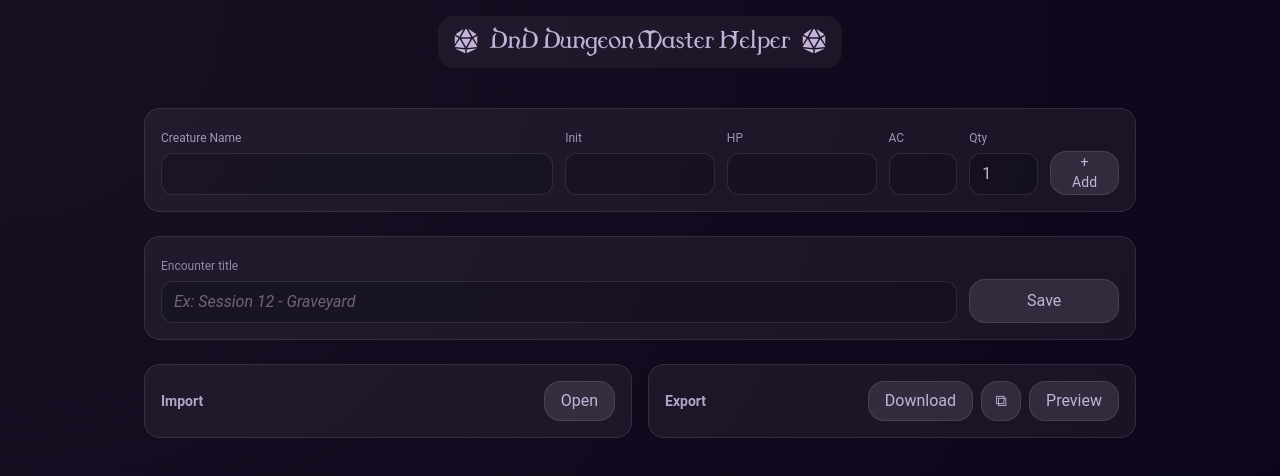
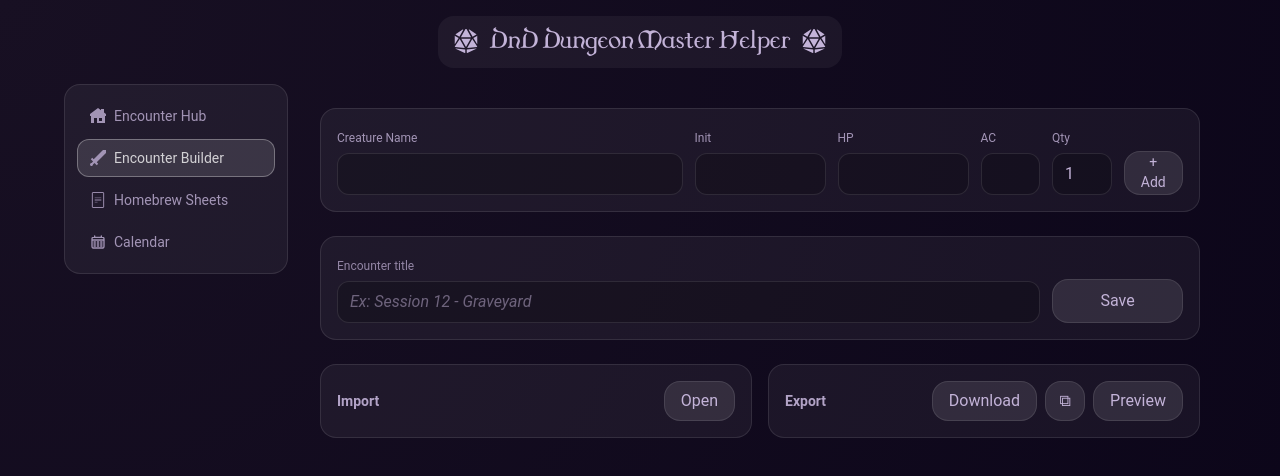
Before and after one commit to Joao-Vtr-Oliveira/dnd-dm-helper, an Angular app: page /home/encounter-builder in a window 1280 px wide. Shown: the top 476 px of the page. Built offline with nearby package versions, Linux system fonts and the light colour scheme.

Commit message:
feat: add the sidenav

```diff
--- a/src/app/pages/home/home.html
+++ b/src/app/pages/home/home.html
@@ -3,7 +3,10 @@
 		<div class="inline-flex items-center gap-3 rounded-2xl bg-white/5 px-4 py-2">
 			<img src="/svgs/dice.svg" alt="dice" class="w-6 h-6 shrink-0 -translate-y-px" />
 
-			<h1 class="font-[dndFont] text-2xl sm:text-4xl leading-none text-center cursor-pointer hover:underline" (click)="onClickTitle()">
+			<h1
+				class="font-[dndFont] text-2xl sm:text-4xl leading-none text-center cursor-pointer hover:underline"
+				(click)="onClickTitle()"
+			>
 				DnD Dungeon Master Helper
 			</h1>
 
@@ -12,6 +15,42 @@
 	</header>
 
 	<main class="flex justify-center px-4 pb-6">
-		<router-outlet />
+		<div class="w-full max-w-6xl flex flex-col md:flex-row gap-4">
+			<div class="md:hidden w-full">
+				<nav class="flex gap-2 overflow-x-auto pb-1">
+					@for (link of navLinks; track link.path) {
+					<a
+						[routerLink]="link.path"
+						routerLinkActive="bg-white/15 border-white/40 text-white"
+						[routerLinkActiveOptions]="{ exact: link.exact ?? false }"
+						class="flex items-center gap-2 px-3 py-2 rounded-xl text-xs border border-white/10 bg-white/5 shrink-0 opacity-80 hover:opacity-100 transition"
+					>
+						<img [src]="link.icon" [alt]="link.label" class="w-4 h-4 shrink-0" />
+						<span>{{ link.label }}</span>
+					</a>
+					}
+				</nav>
+			</div>
+
+			<aside class="hidden md:block w-56 shrink-0">
+				<nav class="sticky top-6 space-y-1 rounded-2xl bg-white/5 border border-white/10 p-3">
+					@for (link of navLinks; track link.path) {
+					<a
+						[routerLink]="link.path"
+						routerLinkActive="bg-white/15 border-white/40 text-white"
+						[routerLinkActiveOptions]="{ exact: link.exact ?? false }"
+						class="flex items-center gap-2 px-3 py-2 rounded-xl text-sm border border-transparent opacity-80 hover:opacity-100 transition"
+					>
+						<img [src]="link.icon" [alt]="link.label" class="w-4 h-4 shrink-0" />
+						<span>{{ link.label }}</span>
+					</a>
+					}
+				</nav>
+			</aside>
+
+			<section class="flex-1">
+				<router-outlet />
+			</section>
+		</div>
 	</main>
 </div>
--- a/src/app/pages/home/home.ts
+++ b/src/app/pages/home/home.ts
@@ -1,15 +1,41 @@
 import { Component, inject } from '@angular/core';
-import { Router, RouterOutlet } from '@angular/router';
+import { Router, RouterModule, RouterOutlet } from '@angular/router';
+
+type NavLink = { label: string; icon: string; path: string; exact?: boolean };
 
 @Component({
 	selector: 'app-home',
-	imports: [RouterOutlet],
+	imports: [RouterOutlet, RouterModule],
 	templateUrl: './home.html',
 })
 export class Home {
 	private router = inject(Router);
 
-	onClickTitle () {
-		this.router.navigate(['/home'])
+	onClickTitle() {
+		this.router.navigate(['/home']);
 	}
+
+	navLinks: NavLink[] = [
+		{
+			label: 'Encounter Hub',
+			icon: '/svgs/home.svg',
+			path: '/home',
+			exact: true,
+		},
+		{
+			label: 'Encounter Builder',
+			icon: '/svgs/sword.svg',
+			path: '/home/encounter-builder',
+		},
+		{
+			label: 'Homebrew Sheets',
+			icon: '/svgs/sheet.svg',
+			path: '/home/homebrew',
+		},
+		{
+			label: 'Calendar',
+			icon: '/svgs/calendar.svg',
+			path: '/home/calendar',
+		},
+	];
 }
```
